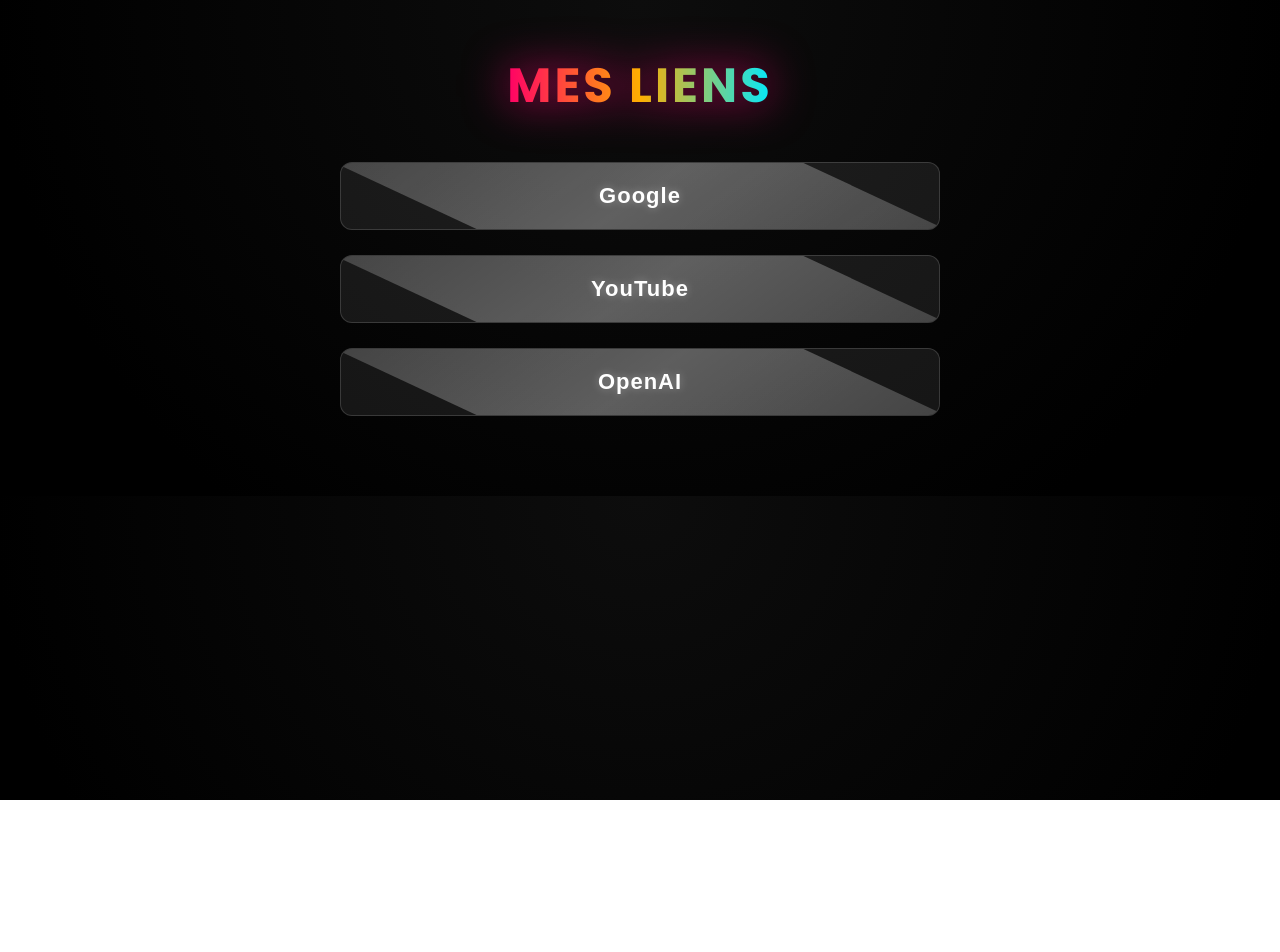
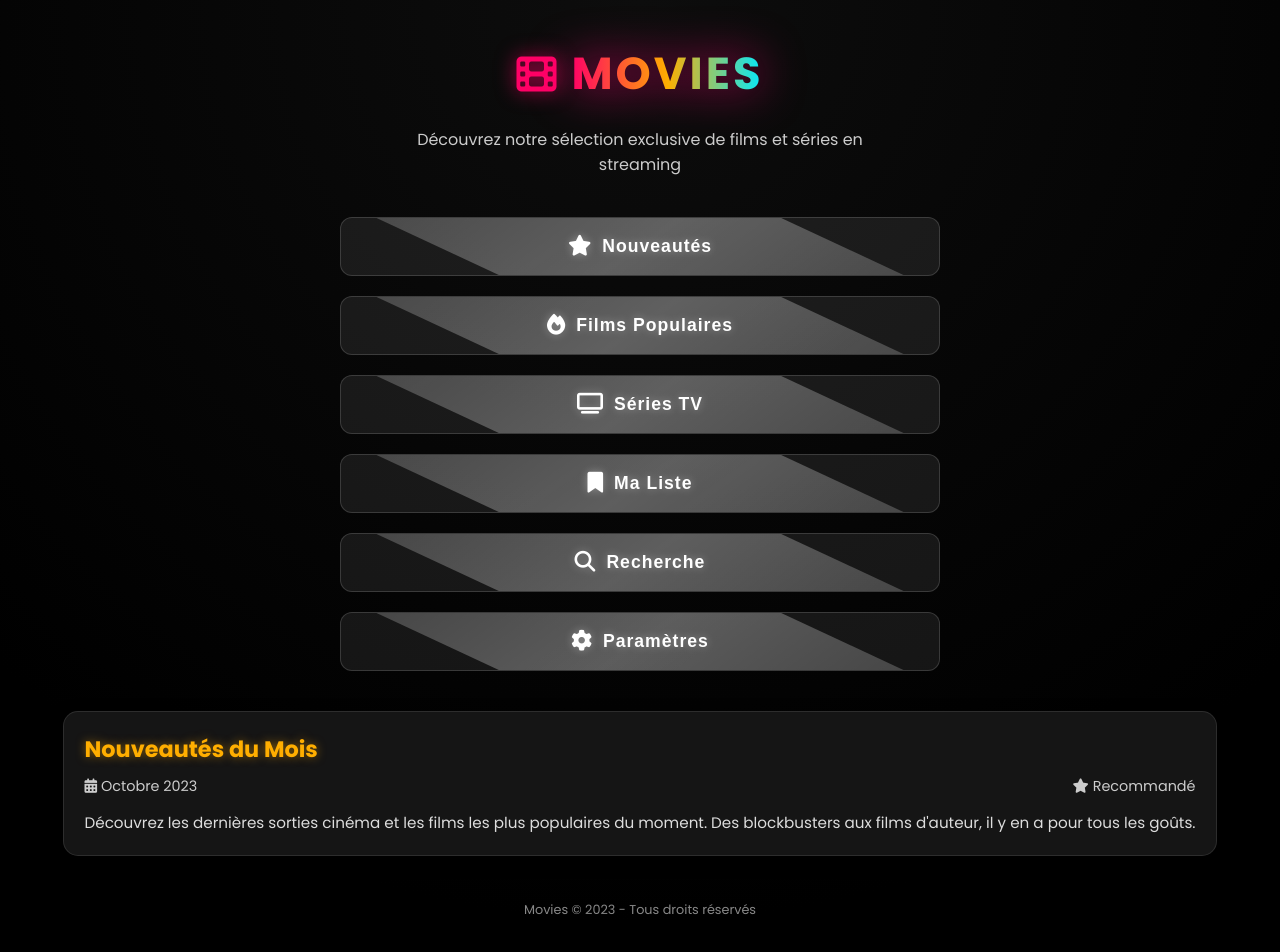
Before and after one commit to dahay01/redirect-movies, a plain HTML site: page index.html in a window 1280 px wide. Before the commit the page ends 800 px from the top, so only its background shows below. Drawn offline with Linux system fonts and the light colour scheme.

Commit message:
Update index.html

```diff
--- a/index.html
+++ b/index.html
@@ -3,11 +3,8 @@
 <head>
     <meta charset="UTF-8">
     <meta name="viewport" content="width=device-width, initial-scale=1.0">
-    <title>Mes Liens</title>
-
-    <!-- Police -->
-    <link href="https://fonts.googleapis.com/css2?family=Poppins:wght@400;600;700&display=swap" rel="stylesheet">
-
+    <title>Movies - Votre Cinéma en Ligne</title>
+    <link href="https://fonts.googleapis.com/css2?family=Poppins:wght@300;400;600;700&display=swap" rel="stylesheet">
     <style>
         /* --- RESET & BASE --- */
         * {
@@ -23,16 +20,37 @@
             display: flex;
             flex-direction: column;
             align-items: center;
+            min-height: 100vh;
             overflow-x: hidden;
+            padding: 20px;
         }
 
-        /* --- TITRE --- */
-        h1 {
-            margin-top: 50px;
-            font-size: 3rem;
+        /* --- HEADER & LOGO --- */
+        .header {
+            display: flex;
+            flex-direction: column;
+            align-items: center;
+            margin-top: 20px;
+            width: 100%;
+        }
+
+        .logo-container {
+            display: flex;
+            align-items: center;
+            margin-bottom: 20px;
+        }
+
+        .logo-icon {
+            font-size: 2.5rem;
+            margin-right: 15px;
+            color: #ff0066;
+            filter: drop-shadow(0 0 10px rgba(255, 0, 102, 0.7));
+        }
+
+        .logo-text {
+            font-size: 2.8rem;
             font-weight: 700;
             letter-spacing: 3px;
-            text-transform: uppercase;
             background: linear-gradient(90deg, #ff0066, #ffae00, #00eaff);
             -webkit-background-clip: text;
             -webkit-text-fill-color: transparent;
@@ -46,13 +64,13 @@
 
         /* --- CONTAINER DES BOUTONS --- */
         .container {
-            margin-top: 40px;
-            width: 90%;
+            margin-top: 20px;
+            width: 100%;
             max-width: 600px;
             display: flex;
             flex-direction: column;
-            gap: 25px;
-            padding-bottom: 80px;
+            gap: 20px;
+            padding-bottom: 40px;
             animation: fadeIn 1.5s ease forwards;
             opacity: 0;
         }
@@ -61,10 +79,10 @@
             to { opacity: 1; }
         }
 
-        /* --- STYLE DES BOUTONS --- */
+        /* --- STYLE DES BOUTONS MOVIES --- */
         .link-button {
-            padding: 20px;
-            font-size: 22px;
+            padding: 18px 25px;
+            font-size: 1.1rem;
             border: none;
             cursor: pointer;
             border-radius: 12px;
@@ -75,11 +93,21 @@
             backdrop-filter: blur(10px);
             text-shadow: 0px 0px 8px rgba(255,255,255,0.3);
             border: 1px solid rgba(255,255,255,0.15);
-            transition: 0.25s ease-in-out;
+            transition: all 0.3s ease-in-out;
             position: relative;
             overflow: hidden;
+            display: flex;
+            align-items: center;
+            justify-content: center;
+            text-align: center;
         }
 
+        .link-button i {
+            margin-right: 10px;
+            font-size: 1.3rem;
+        }
+
+        /* REFLET animé sur hover */
         .link-button::before {
             content: "";
             position: absolute;
@@ -101,32 +129,177 @@
             top: 100%;
         }
 
+        /* Glow + scale */
         .link-button:hover {
-            transform: scale(1.05);
+            transform: scale(1.03);
             box-shadow: 0 0 20px rgba(255,0,120,0.6), 0 0 40px rgba(0,255,255,0.5);
             border-color: rgba(255,255,255,0.3);
         }
 
+        /* --- BOUTON CLICK ANIMATION --- */
         .link-button:active {
             transform: scale(0.97);
             box-shadow: 0 0 10px rgba(255,0,120,0.3);
         }
+
+        /* --- FILM CARD STYLES --- */
+        .movie-card {
+            background: rgba(30, 30, 30, 0.7);
+            border-radius: 15px;
+            padding: 20px;
+            margin-bottom: 25px;
+            border: 1px solid rgba(255, 255, 255, 0.1);
+            box-shadow: 0 5px 15px rgba(0, 0, 0, 0.5);
+            transition: transform 0.3s ease;
+        }
+
+        .movie-card:hover {
+            transform: translateY(-5px);
+        }
+
+        .movie-title {
+            font-size: 1.4rem;
+            margin-bottom: 10px;
+            color: #ffae00;
+            text-shadow: 0 0 10px rgba(255, 174, 0, 0.5);
+        }
+
+        .movie-info {
+            display: flex;
+            justify-content: space-between;
+            margin-bottom: 15px;
+            font-size: 0.9rem;
+            color: #ccc;
+        }
+
+        .movie-description {
+            font-size: 0.95rem;
+            line-height: 1.5;
+            color: #ddd;
+        }
+
+        /* --- FOOTER --- */
+        .footer {
+            margin-top: auto;
+            padding: 20px;
+            text-align: center;
+            font-size: 0.8rem;
+            color: #888;
+            width: 100%;
+        }
+
+        /* --- RESPONSIVE DESIGN --- */
+        @media (max-width: 768px) {
+            .logo-text {
+                font-size: 2.2rem;
+            }
+
+            .logo-icon {
+                font-size: 2rem;
+            }
+
+            .link-button {
+                padding: 16px 20px;
+                font-size: 1rem;
+            }
+
+            .movie-title {
+                font-size: 1.2rem;
+            }
+        }
+
+        @media (max-width: 480px) {
+            body {
+                padding: 15px;
+            }
+
+            .logo-text {
+                font-size: 1.8rem;
+                letter-spacing: 2px;
+            }
+
+            .logo-icon {
+                font-size: 1.7rem;
+                margin-right: 10px;
+            }
+
+            .container {
+                gap: 15px;
+            }
+
+            .link-button {
+                padding: 14px 18px;
+                font-size: 0.95rem;
+            }
+
+            .movie-title {
+                font-size: 1.1rem;
+            }
+
+            .movie-info {
+                flex-direction: column;
+                gap: 5px;
+            }
+        }
+
+        @media (max-width: 360px) {
+            .logo-text {
+                font-size: 1.5rem;
+            }
+
+            .logo-icon {
+                font-size: 1.4rem;
+            }
+
+            .link-button {
+                padding: 12px 15px;
+                font-size: 0.9rem;
+            }
+        }
     </style>
+    <link rel="stylesheet" href="https://cdnjs.cloudflare.com/ajax/libs/font-awesome/6.4.0/css/all.min.css">
 </head>
 <body>
+    <div class="header">
+        <div class="logo-container">
+            <i class="fas fa-film logo-icon"></i>
+            <h1 class="logo-text">MOVIES</h1>
+        </div>
+        <p style="text-align: center; margin-bottom: 20px; color: #ccc; max-width: 500px;">
+            Découvrez notre sélection exclusive de films et séries en streaming
+        </p>
+    </div>
 
-    <h1>Mes Liens</h1>
+    <div class="container" id="links-container">
+        <!-- Les boutons seront générés ici par JavaScript -->
+    </div>
 
-    <!-- CONTENEUR DES BOUTONS -->
-    <div id="links-container" class="container"></div>
+    <div class="movie-card">
+        <h2 class="movie-title">Nouveautés du Mois</h2>
+        <div class="movie-info">
+            <span><i class="fas fa-calendar-alt"></i> Octobre 2023</span>
+            <span><i class="fas fa-star"></i> Recommandé</span>
+        </div>
+        <p class="movie-description">
+            Découvrez les dernières sorties cinéma et les films les plus populaires du moment.
+            Des blockbusters aux films d'auteur, il y en a pour tous les goûts.
+        </p>
+    </div>
+
+    <div class="footer">
+        <p>Movies &copy; 2023 - Tous droits réservés</p>
+    </div>
 
     <script>
-        // Exemple de JSON contenant les liens
+        // Données des liens
         const data = {
             "links": [
-                { "label": "Google", "url": "https://google.com" },
-                { "label": "YouTube", "url": "https://youtube.com" },
-                { "label": "OpenAI", "url": "https://openai.com" }
+                { "label": "Nouveautés", "url": "#", "icon": "fas fa-star" },
+                { "label": "Films Populaires", "url": "#", "icon": "fas fa-fire" },
+                { "label": "Séries TV", "url": "#", "icon": "fas fa-tv" },
+                { "label": "Ma Liste", "url": "#", "icon": "fas fa-bookmark" },
+                { "label": "Recherche", "url": "#", "icon": "fas fa-search" },
+                { "label": "Paramètres", "url": "#", "icon": "fas fa-cog" }
             ]
         };
 
@@ -136,15 +309,26 @@
         data.links.forEach(link => {
             const btn = document.createElement("button");
             btn.className = "link-button";
-            btn.textContent = link.label;
+            btn.innerHTML = `<i class="${link.icon}"></i> ${link.label}`;
 
             btn.addEventListener("click", () => {
-                window.location.href = link.url;
+                // Animation de clic
+                btn.style.transform = "scale(0.95)";
+                setTimeout(() => {
+                    btn.style.transform = "";
+                }, 150);
+
+                // Redirection (remplacer par votre logique)
+                if(link.url !== "#") {
+                    window.location.href = link.url;
+                } else {
+                    // Simuler une action pour les liens fictifs
+                    alert(`Navigation vers: ${link.label}`);
+                }
             });
 
             container.appendChild(btn);
         });
     </script>
-
 </body>
 </html>
```
